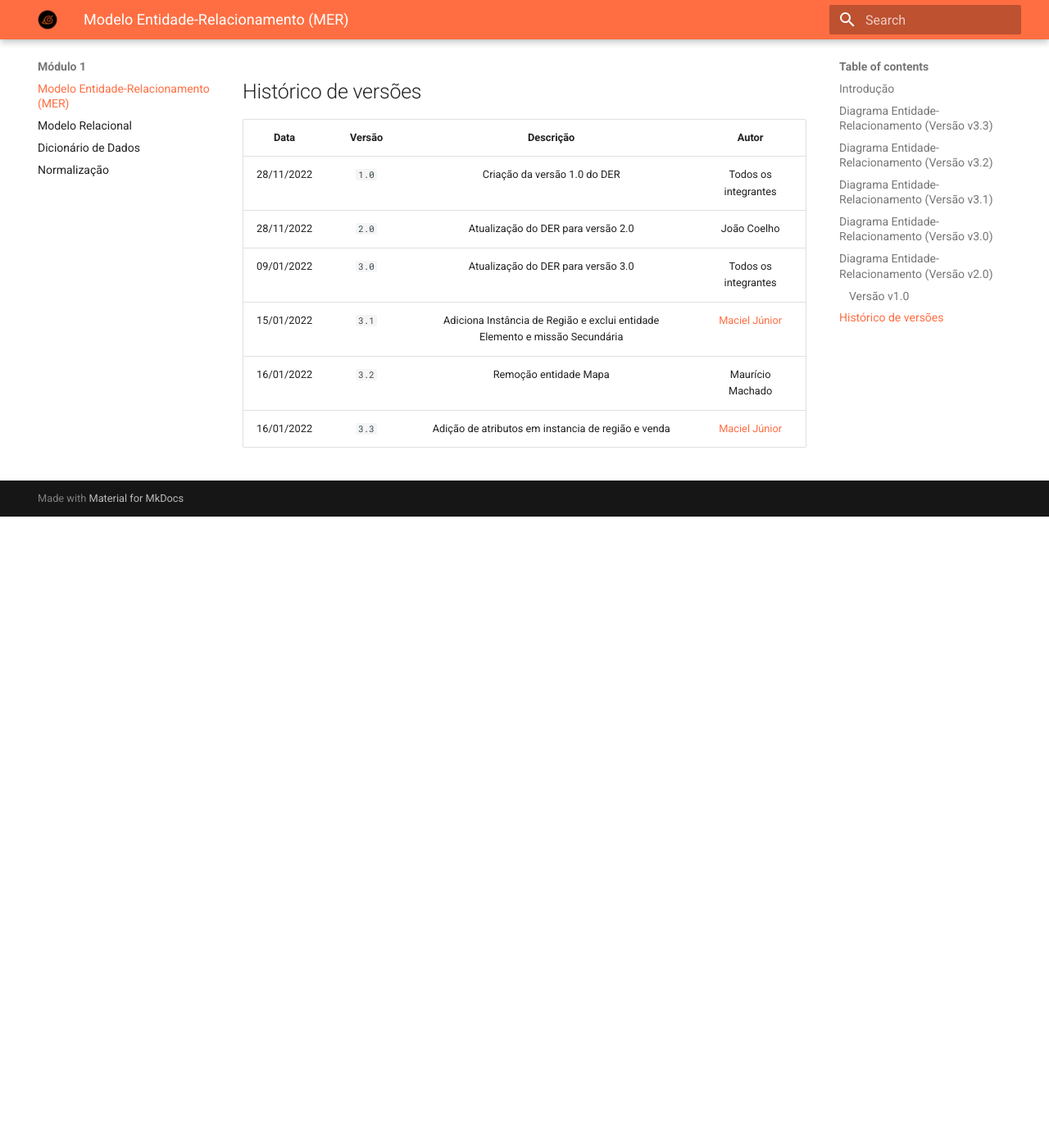
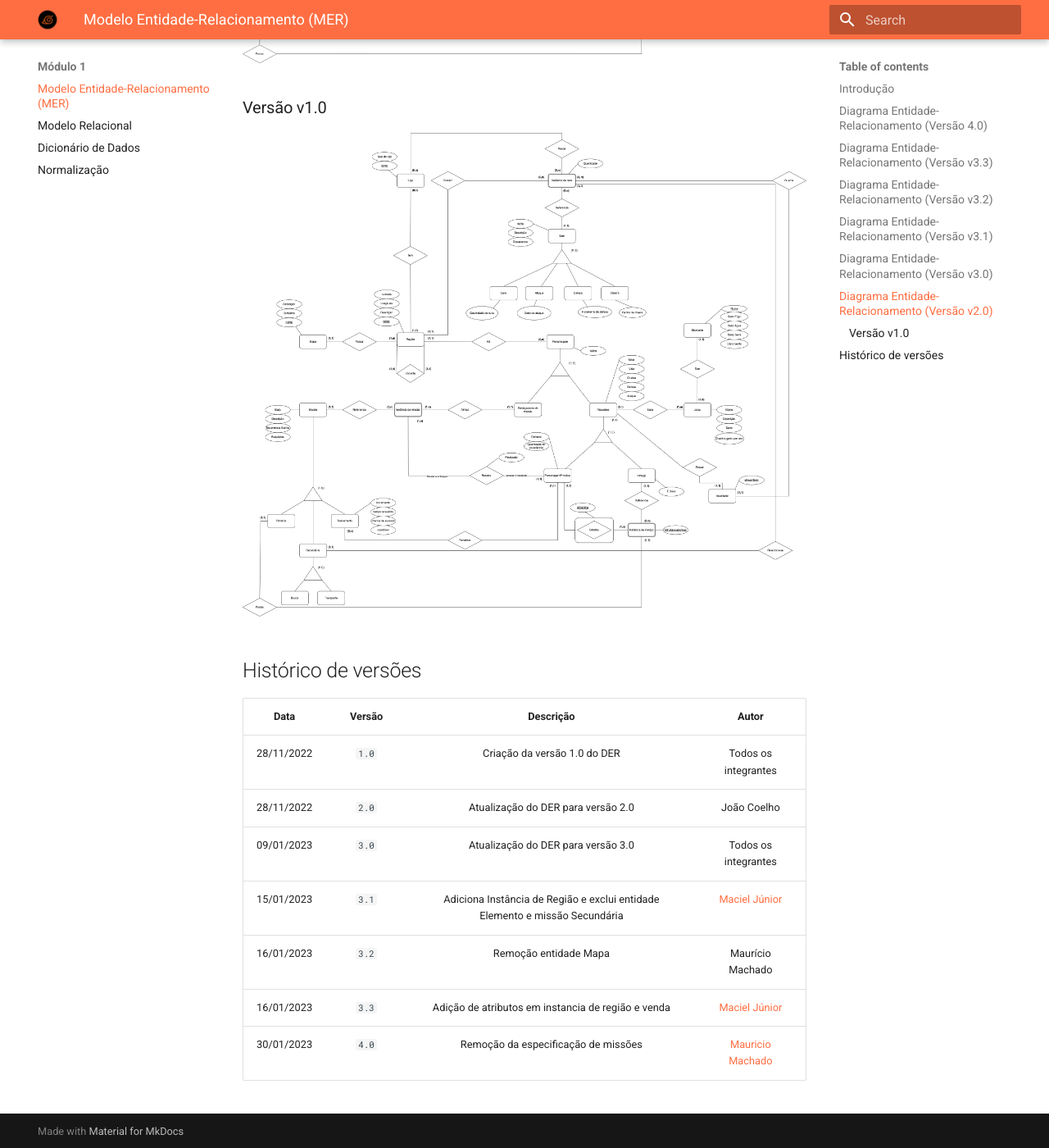
Before and after one commit to SBD1/grupo3_Naruto, an MkDocs documentation site: the page built from documentation/docs/modulo1/diagrama_entidade_relacionamento.md, in a window 1280 px wide and 1400 px high, scrolled down 4409 px. Shown: the whole window at 82% size. Built offline with MkDocs 1.6.1 and Material for MkDocs 9.7.7, drawn with Linux system fonts in a browser that asks for light colours; before the commit the page ends 5039 px from its top, so only the background shows below that; some of the changed text lies outside the part shown.

Commit message:
feat: adição de novas versões de DER e MREL

```diff
--- a/documentation/docs/modulo1/diagrama_entidade_relacionamento.md
+++ b/documentation/docs/modulo1/diagrama_entidade_relacionamento.md
@@ -6,10 +6,16 @@
 
 O DER (Diagrama Entidade-Relacionamento) é utilizado para representar em forma gráfica o que foi descrito no MER (Modelo Entidade Relacionamento).
 
+## Diagrama Entidade-Relacionamento (Versão 4.0)
+
+[![DER Versão 4](../images/diagrama-entidade-relacionamento-v4.png)](../images/diagrama-entidade-relacionamento-v4.png)
+[Clique aqui ou na imagem para ver o DER com mais detalhes](../images/diagrama-entidade-relacionamento-v4.png)
+
 ## Diagrama Entidade-Relacionamento (Versão v3.3)
 
 [![DER Versão 3.3](../images/diagrama-entidade-relacionamento-v33.jpg)](../images/diagrama-entidade-relacionamento-v33.jpg)
 [Clique aqui ou na imagem para ver o DER com mais detalhes](../images/diagrama-entidade-relacionamento-v33.jpg)
+
 ## Diagrama Entidade-Relacionamento (Versão v3.2)
 
 [![DER Versão 3.2](../images/diagrama-entidade-relacionamento-v32.png)](../images/diagrama-entidade-relacionamento-v32.png)
@@ -35,11 +41,12 @@
 
 ## Histórico de versões
 
-|    Data    | Versão |                                  Descrição                                  |        Autor         |
-| :--------: | :----: | :-------------------------------------------------------------------------: | :------------------: |
-| 28/11/2022 | `1.0`  |                        Criação da versão 1.0 do DER                         | Todos os integrantes |
-| 28/11/2022 | `2.0`  |                     Atualização do DER para versão 2.0                      |     João Coelho      |
-| 09/01/2022 | `3.0`  |                     Atualização do DER para versão 3.0                      | Todos os integrantes |
-| 15/01/2022 | `3.1`  | Adiciona Instância de Região e exclui entidade Elemento e missão Secundária |    [Maciel Júnior](https://github.com/macieljuniormax)    |
-| 16/01/2022 | `3.2`  |                            Remoção entidade Mapa                            |   Maurício Machado   |
-| 16/01/2022 | `3.3`  |                         Adição de atributos em instancia de região e venda                        |   [Maciel Júnior](https://github.com/macieljuniormax)  |
+|    Data    | Versão |                                  Descrição                                  |                          Autor                           |
+| :--------: | :----: | :-------------------------------------------------------------------------: | :------------------------------------------------------: |
+| 28/11/2022 | `1.0`  |                        Criação da versão 1.0 do DER                         |                   Todos os integrantes                   |
+| 28/11/2022 | `2.0`  |                     Atualização do DER para versão 2.0                      |                       João Coelho                        |
+| 09/01/2023 | `3.0`  |                     Atualização do DER para versão 3.0                      |                   Todos os integrantes                   |
+| 15/01/2023 | `3.1`  | Adiciona Instância de Região e exclui entidade Elemento e missão Secundária |   [Maciel Júnior](https://github.com/macieljuniormax)    |
+| 16/01/2023 | `3.2`  |                            Remoção entidade Mapa                            |                     Maurício Machado                     |
+| 16/01/2023 | `3.3`  |             Adição de atributos em instancia de região e venda              |   [Maciel Júnior](https://github.com/macieljuniormax)    |
+| 30/01/2023 | `4.0`  |                     Remoção da especificação de missões                     | [Mauricio Machado](https://github.com/MauricioMachadoFF) |
```
Also changed, not shown: documentation/docs/modulo1/modelo_relacional.md (+14 -8 lines), documentation/docs/images/diagrama-entidade-relacionamento-v4.png (added), documentation/docs/images/modelo-relacional-3.png (added).
